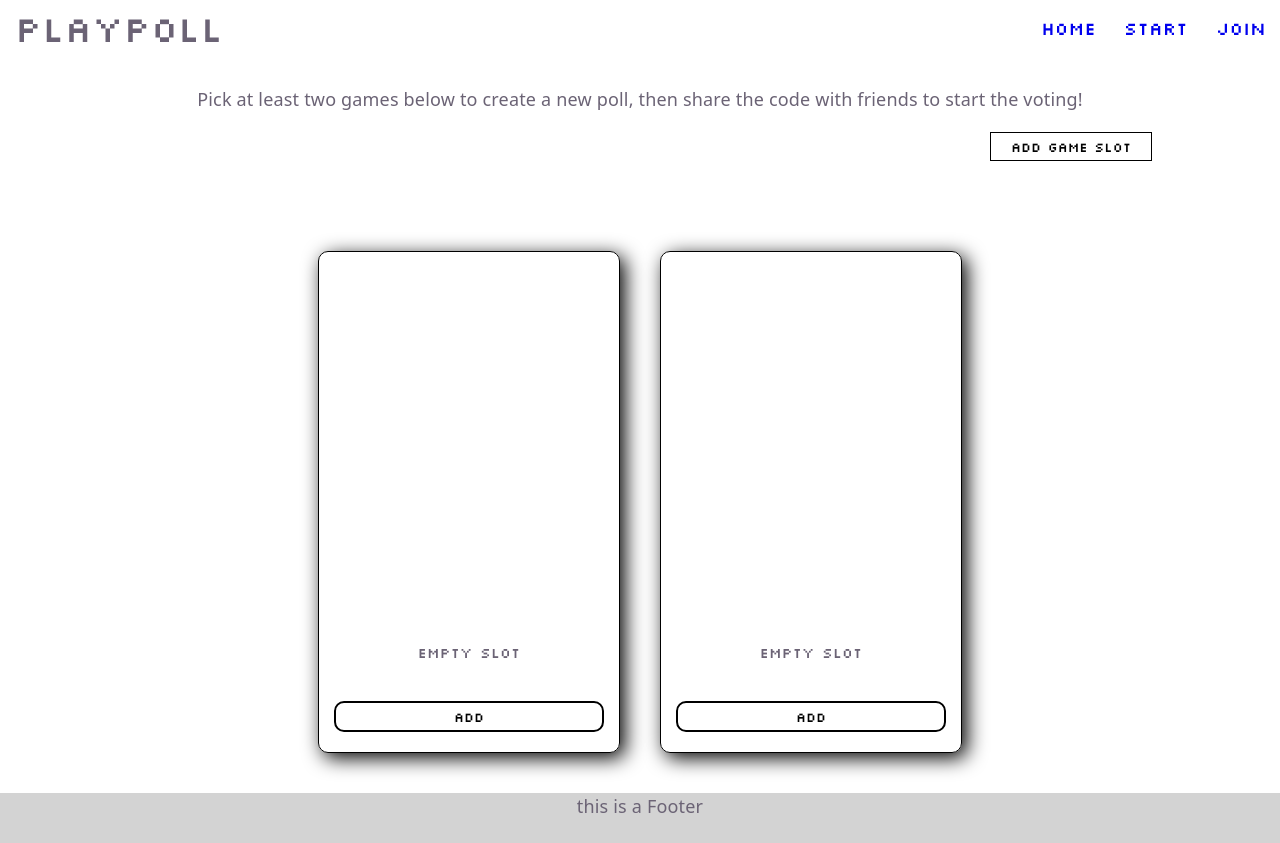
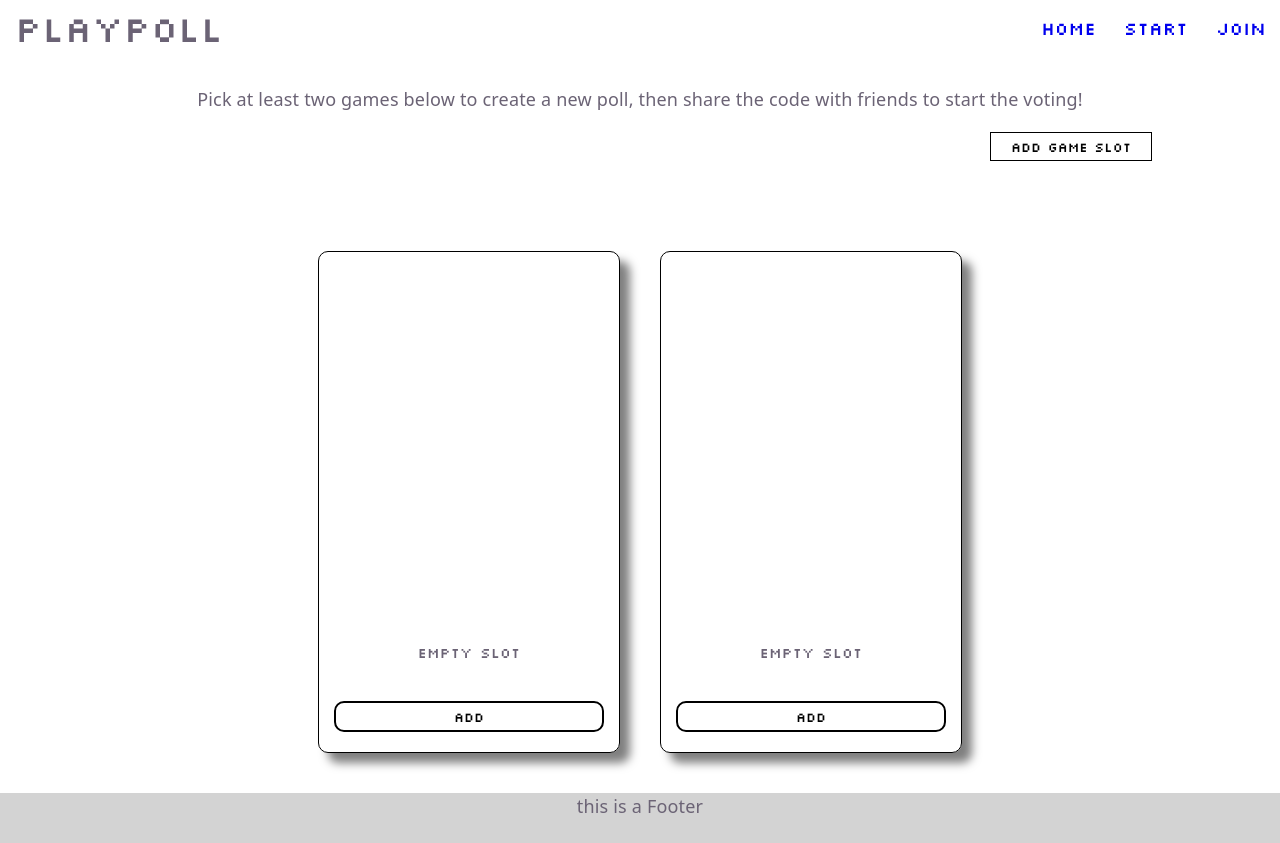
Before and after one commit to lewisPratt/playpoll, a React (Vite) app: page /start-new in a window 1280 px wide. Built offline with nearby package versions, Linux system fonts and the light colour scheme.

Commit message:
Enhance GameOption component with dynamic box shadow based on cover image colors; update SearchBox debounce timing and improve search input handling

```diff
--- a/src/components/GameOption.tsx
+++ b/src/components/GameOption.tsx
@@ -1,6 +1,8 @@
 import React, { useState } from "react";
 import SearchBox from "./SearchBox";
 import type { Dispatch, SetStateAction } from "react";
+import Vibrant from "node-vibrant";
+import type { Vec3 } from "node-vibrant/lib/color";
 
 interface gameOptionProps {
   name: string;
@@ -21,8 +23,30 @@ function GameOption({
   cover,
   searchBoxSetter,
 }: gameOptionProps) {
+  const opts = {};
+  let vibrantDominant: Vec3;
+  let shadowColour: string = "";
+  const [boxShadowColor, setBoxShadowColor] = useState<string>(
+    "10px 10px 10px rgba(0,0,0,.5)",
+  );
+  if (cover) {
+    let v = new Vibrant(cover, opts);
+    v.getPalette().then((palette) => {
+      if (palette.Vibrant) {
+        vibrantDominant = palette.Vibrant.getRgb();
+        vibrantDominant.forEach((colorValue) => {
+          shadowColour = shadowColour + colorValue.toString() + ",";
+        });
+        const shadowColor = `10px 10px 10px rgba(${shadowColour}.5)`;
+        setBoxShadowColor(shadowColor);
+      }
+    });
+  }
   return (
-    <div className="game-option-item">
+    <div
+      className="game-option-item"
+      style={{ boxShadow: `${boxShadowColor}` }}
+    >
       <div data-slot-id={identifier}>
         <h2>{name}</h2>
         {slotCount > 2 ? (
--- a/src/components/SearchBox.tsx
+++ b/src/components/SearchBox.tsx
@@ -26,7 +26,7 @@ function SearchBox({
   );
   const [loadingState, setLoadingState] = useState<boolean>(false);
 
-  let timer: number;
+  let timer: ReturnType<typeof setTimeout>;
   const publishableKey = import.meta.env.VITE_SUPABASE_PUBLISHABLE_KEY;
 
   //closes the search box and overlay if the overlay is clicked.
@@ -38,8 +38,6 @@ function SearchBox({
   }
   //closes the search box and overlay if escape is pressed while focus is on the searchbox input
   function closeOverlayKey(e: React.KeyboardEvent<HTMLDivElement>) {
-    console.log("test");
-    console.log(e.key);
     if (e.key === "Escape") {
       searchBoxSetter("");
     }
@@ -47,17 +45,18 @@ function SearchBox({
 
   function debounceSearch(e: React.ChangeEvent<HTMLInputElement>) {
     setSearchResults(null);
-    if (e.target.value != "") {
+    if (e.target.value.length >= 3) {
       clearTimeout(timer);
       timer = setTimeout(function () {
         searchGame(e.target.value);
-      }, 500);
+      }, 1500);
     } else {
-      //   setSearchResults(null);
+      //setSearchResults(null);
     }
   }
 
   async function searchGame(searchTerm: string) {
+    console.log("sendign search query: " + searchTerm);
     setLoadingState(true);
     const fetchData = async () => {
       const response = await fetch(
```
